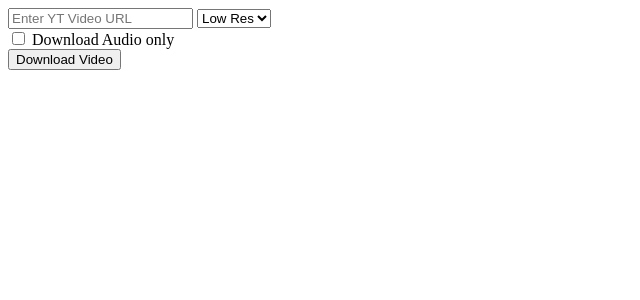
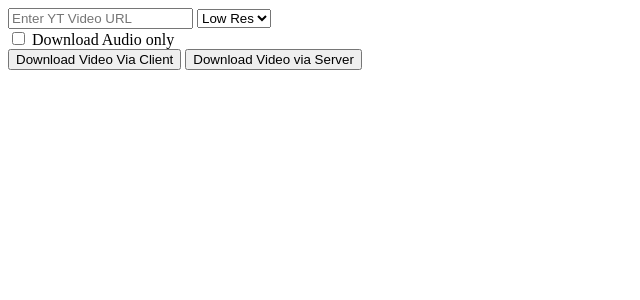
Before and after one commit to nuhman/YTDirect, a Flask app: page / in a window 1280 px wide. Shown: the top 300 px of the page, without its empty margins (0-640 px from the left). Run offline with Flask 3, Linux system fonts and the light colour scheme.

Commit message:
Add download via server option - test

```diff
--- a/app/routes.py
+++ b/app/routes.py
@@ -47,7 +47,10 @@ def download_video():
         stream = yt.streams.filter(only_audio=True).order_by('abr').first()
         print(f"Downloading audio only")
     elif selected_quality:
-        stream = yt.streams.filter(res=selected_quality).first()
+        if selected_quality == 'Low Res':
+            stream = yt.streams.get_lowest_resolution()
+        else:
+            stream = yt.streams.filter(res=selected_quality).first()
         print(f"Downloading selected resolution: {stream.resolution}")
     else:
         stream = yt.streams.get_highest_resolution()
@@ -78,7 +81,7 @@ def get_download_url():
 def proxy():
     url = request.form['ytlinktext']
     selected_quality = request.form.get('quality')
-    audioonly = request.form.get('audioonly')
+    audioonly = request.form.get('audioonly') == 'low'
     print("audiononlu", audioonly)
     yt = YouTube(url)
 
--- a/app/templates/index.html
+++ b/app/templates/index.html
@@ -1,5 +1,5 @@
 {% extends "base.html" %} {% block content %}
-<form id="downloadForm">
+<form method="POST" action="/download" id="downloadForm">
   <input
     type="text"
     id="ytlinktext"
@@ -15,7 +15,8 @@
   <input type="checkbox" id="audioonly" name="audioonly" value="low" />
   <label for="audioonly">Download Audio only</label>
   <br />
-  <button type="button" onclick="fetchVideo()">Download Video</button>
+  <button type="button" onclick="fetchVideo()">Download Video Via Client</button>
+  <input type="submit" value="Download Video via Server" />
 </form>
 <div id="download-progress-container" style="display: none">
   <progress id="download-progress" value="0" max="100"></progress>
```
